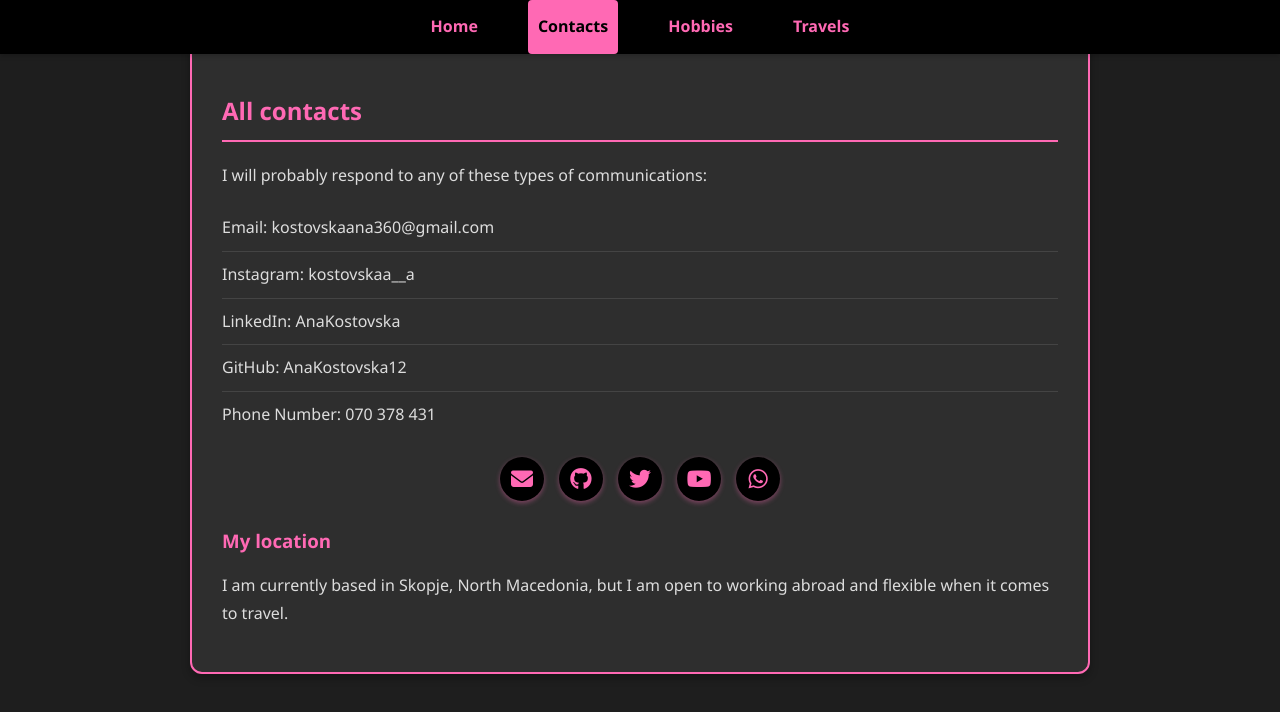
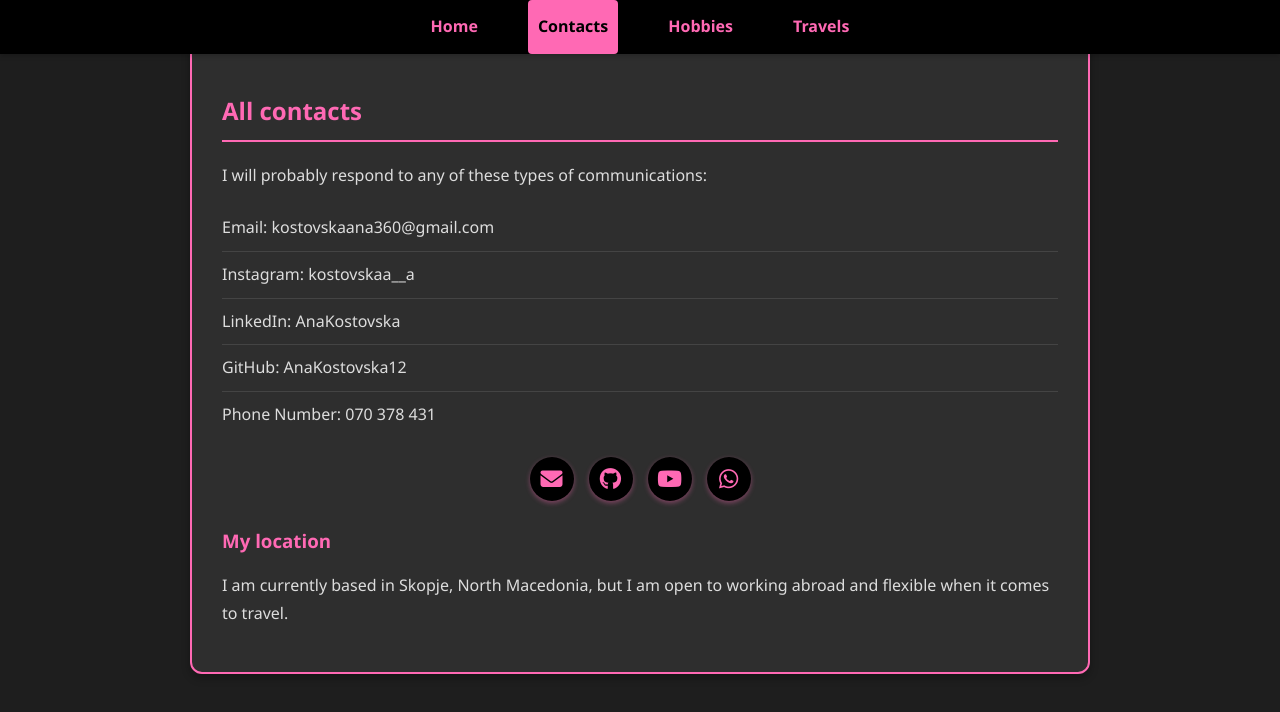
Before and after one commit to AnaKostovska12/PersonalWebSite, a website: page contacts.html in a window 1280 px wide. Drawn offline with Linux system fonts and the light colour scheme.

Commit message:
Update contacts.html

```diff
--- a/contacts.html
+++ b/contacts.html
@@ -39,11 +39,7 @@
             <a href="https://github.com/AnaKostovska12" title="GitHub" target="_blank" rel="noopener noreferrer">
                 <i class="fab fa-github"></i>
             </a>
-            <a href="https://twitter.com/AnaKostovska" title="Twitter" target="_blank" rel="noopener noreferrer">
-                <i class="fab fa-twitter"></i>
-            </a>
-
-            <a href="https://youtube.com/@AnaKostovska" title="YouTube" target="_blank" rel="noopener noreferrer">
+            <a href="https://youtube.com/@user-se7po2ij4j" title="YouTube" target="_blank" rel="noopener noreferrer">
                 <i class="fab fa-youtube"></i>
             </a>
             <a href="https://wa.me/38970378431" title="WhatsApp" target="_blank" rel="noopener noreferrer">
```
